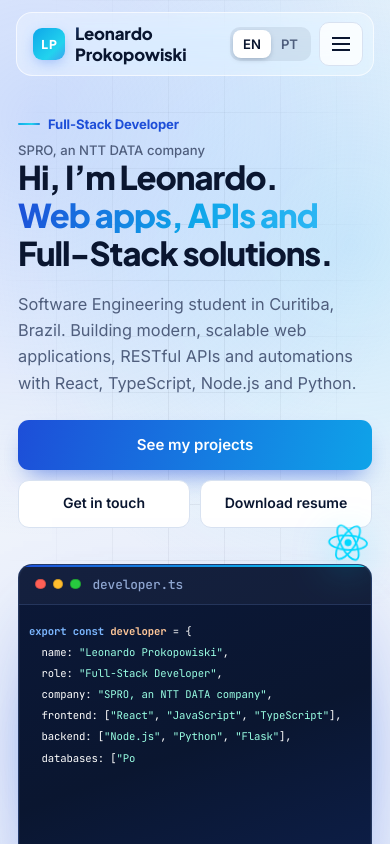
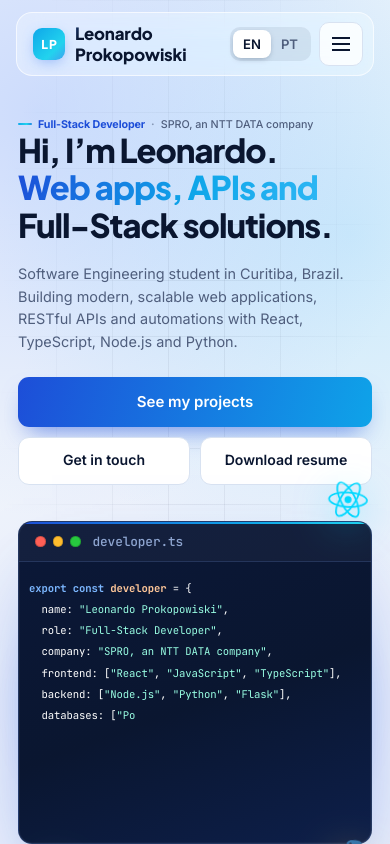
Before and after one commit to leonardoprokopowiskii/portfolio, a React (Vite) app: page / in a window 390 px wide. Shown: the top 844 px of the page. Built offline with nearby package versions, Linux system fonts and the light colour scheme.

Commit message:
fix(hero): keep eyebrow in single line on mobile and equalize lead lines in PT and EN

```diff
--- a/src/components/sections/Hero/Hero.module.css
+++ b/src/components/sections/Hero/Hero.module.css
@@ -116,7 +116,8 @@
 
 .eyebrow {
   display: inline-flex;
-  flex-wrap: wrap;
+  flex-wrap: nowrap;
+  white-space: nowrap;
   align-items: center;
   gap: 10px;
   margin: 0 0 16px;
@@ -200,9 +201,10 @@
 
 .lead {
   color: var(--muted);
-  max-width: 32em;
+  max-width: 38em;
   margin: 0 0 24px;
   font-size: clamp(0.94rem, 0.5rem + 0.55vw, 1.06rem);
+  line-height: 1.6;
   opacity: 0;
   animation: fade 0.45s 0.12s forwards;
 }
@@ -440,14 +442,23 @@
     font-size: clamp(1.72rem, 8.4vw, 2.55rem);
   }
   .eyebrow {
-    font-size: 0.82rem;
-    gap: 8px;
+    font-size: clamp(0.64rem, 2.75vw, 0.8rem);
+    gap: 6px;
+    flex-wrap: nowrap;
+    white-space: nowrap;
+  }
+  .eyebrow::before {
+    width: 14px;
+    height: 2px;
   }
   .eyebrowSep {
-    display: none;
+    display: inline;
+    opacity: 0.55;
   }
   .lead {
-    font-size: 1.02rem;
+    font-size: clamp(0.84rem, 3.7vw, 0.92rem);
+    line-height: 1.55;
+    max-width: 100%;
   }
   .btns {
     display: grid;
--- a/src/i18n/translations.ts
+++ b/src/i18n/translations.ts
@@ -73,7 +73,7 @@
       h1Line1: 'Olá, sou o Leonardo.',
       h1Line2: 'Aplicações web, APIs e',
       h1Line3: 'soluções Full-Stack.',
-      lead: 'Estudante de Engenharia de Software em Curitiba, Brasil. Construo aplicações web modernas, APIs RESTful e automações escaláveis com React, TypeScript, Node.js e Python.',
+      lead: 'Estudante de Engenharia de Software em Curitiba, Brasil. Construo aplicações web modernas e escaláveis, APIs RESTful e automações com React, TypeScript, Node.js e Python.',
       seeProjects: 'Ver meus projetos',
       getInTouch: 'Fale comigo',
       downloadResume: 'Baixar currículo',
```
